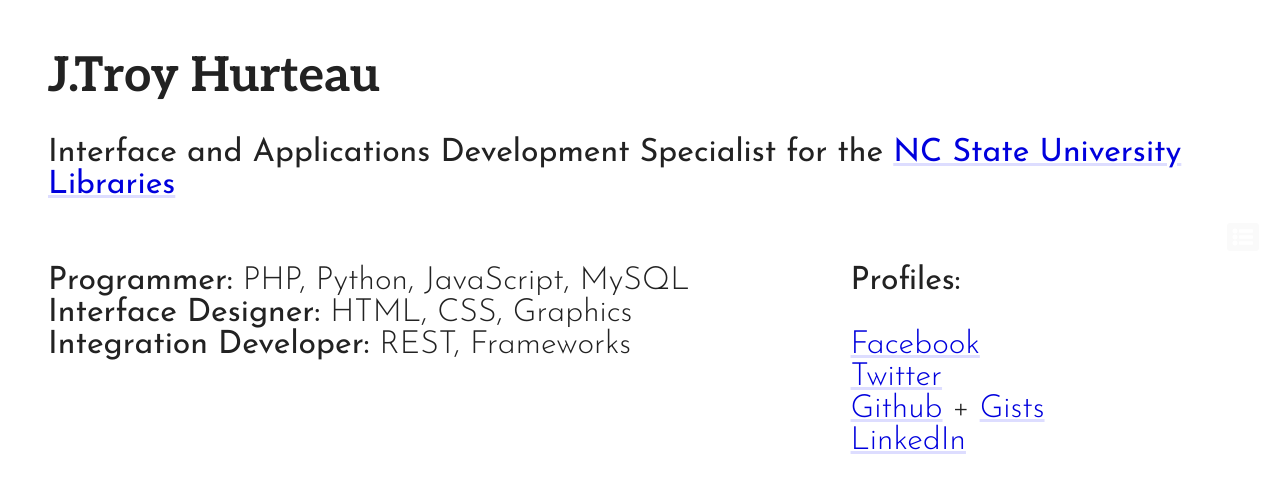
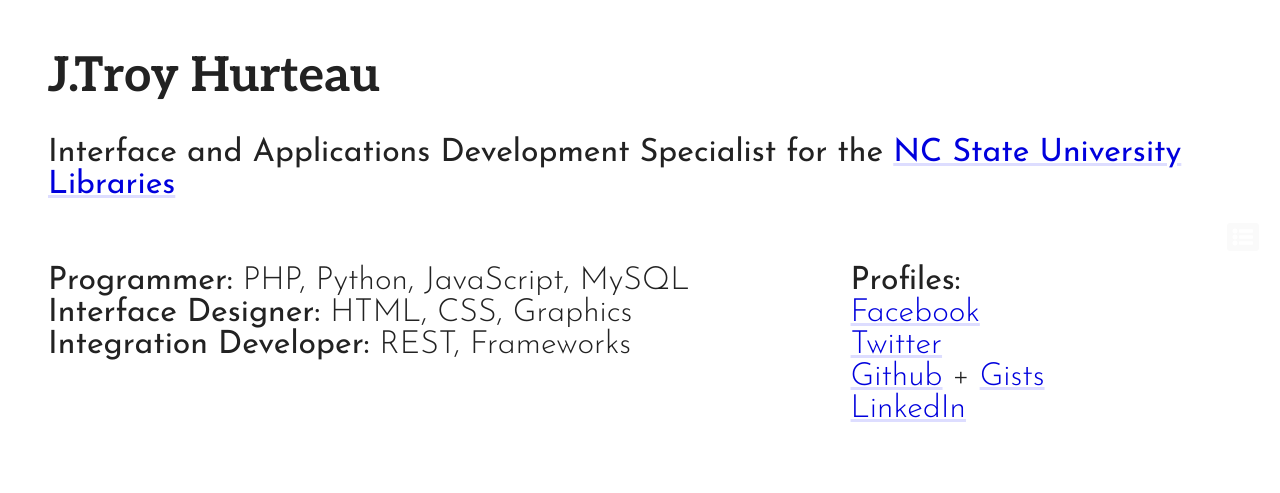
Before and after one commit to jthurteau/jthurteau.github.io, a PHP site: page / in a window 1280 px wide. Shown: the top 493 px of the page. Run offline with PHP 8.4, Linux system fonts and the light colour scheme; some libraries are stand-ins or nearby versions.

Commit message:
Update main.css

```diff
--- a/main.css
+++ b/main.css
@@ -46,7 +46,7 @@
 .topMargin {margin-top:1rem;}
 .doubleTopMargin {margin-top:2rem;}
 .noBottomMargin {margin-bottom:0;}
-.noTopMargin {margin-bottom:0;}
+.noTopMargin {margin-top:0;}
 .topPadding {padding-top:1rem;}
 .padding {padding:1rem;}
 .bottomPadding {padding-bottom:1rem;}
```
